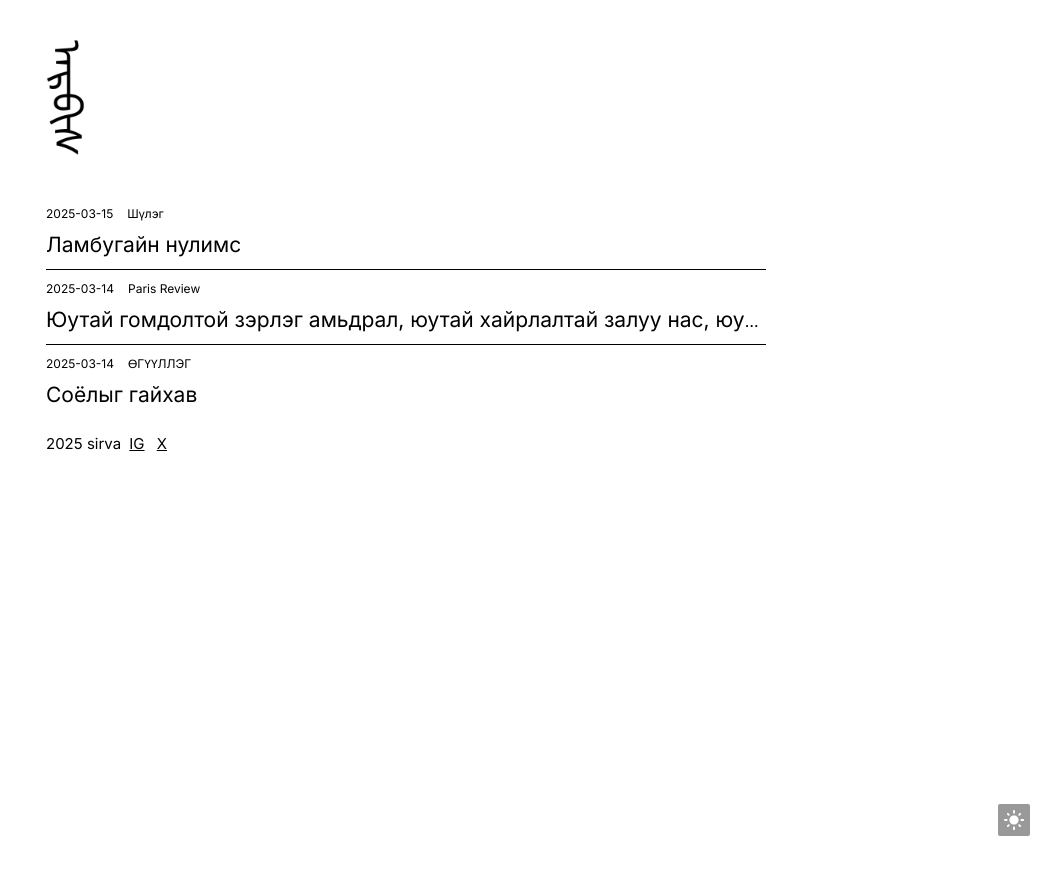
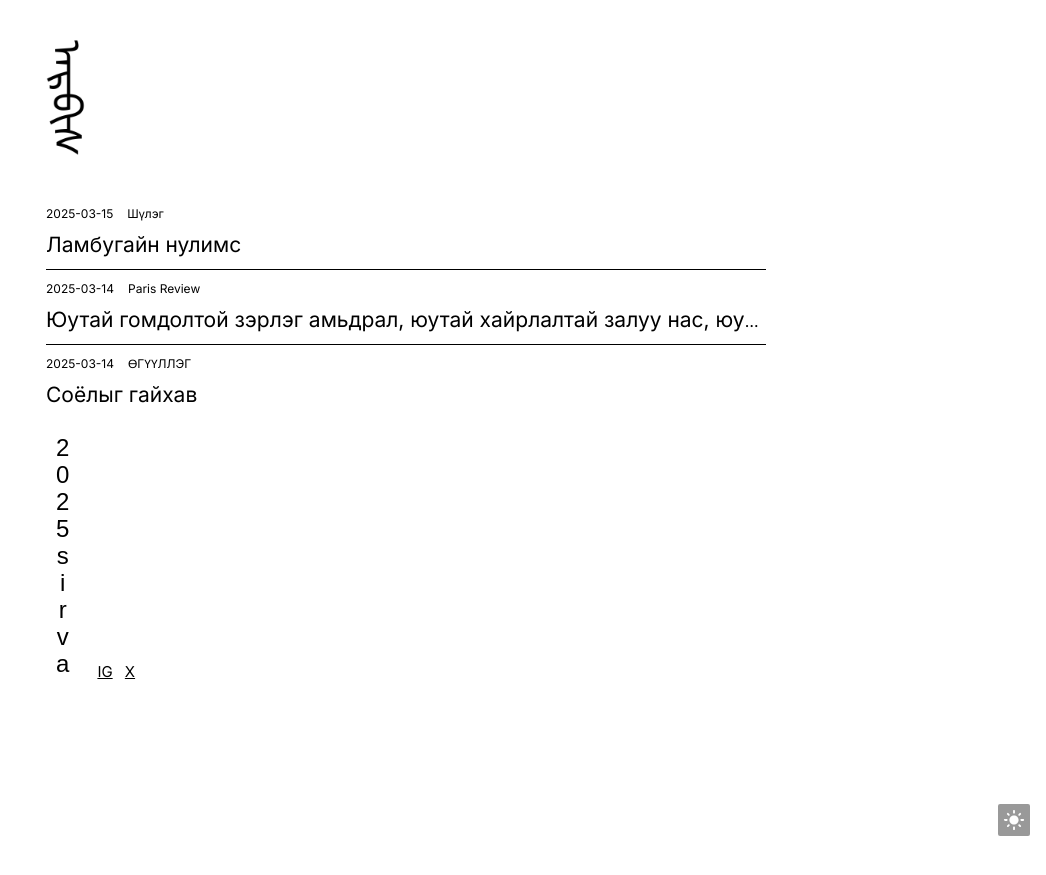
Before and after one commit to aaaarrrrvvvv/aaaarrrrvvvv.github.io, a Jekyll site: the page built from index.html, in a window 1280 px wide. Shown: the top 875 px of the page, without its empty margins (234-1280 px from the left). Built offline with Jekyll 4.4.1, drawn with Linux system fonts in a browser that asks for light colours.

Commit message:
Update footer.html

```diff
--- a/_includes/footer.html
+++ b/_includes/footer.html
@@ -1,5 +1,5 @@
 <footer class="footer">
-    <span>{{ site.footerText }}</span>
+    <span style="font-family: 'Noto Sans Mongolian', sans-serif; writing-mode: vertical-rl; text-orientation: upright; font-size: 24px; line-height: 1.8;">{{ site.footerText }}</span>
   <a href="https://www.instagram.com/arvis.xyz" target="_blank" rel="noopener noreferrer">IG</a>
    <a href="https://www.x.com/arvisxyz" target="_blank" rel="noopener noreferrer">X</a>
   <div class="footer-btn theme-toggler hide">
```
